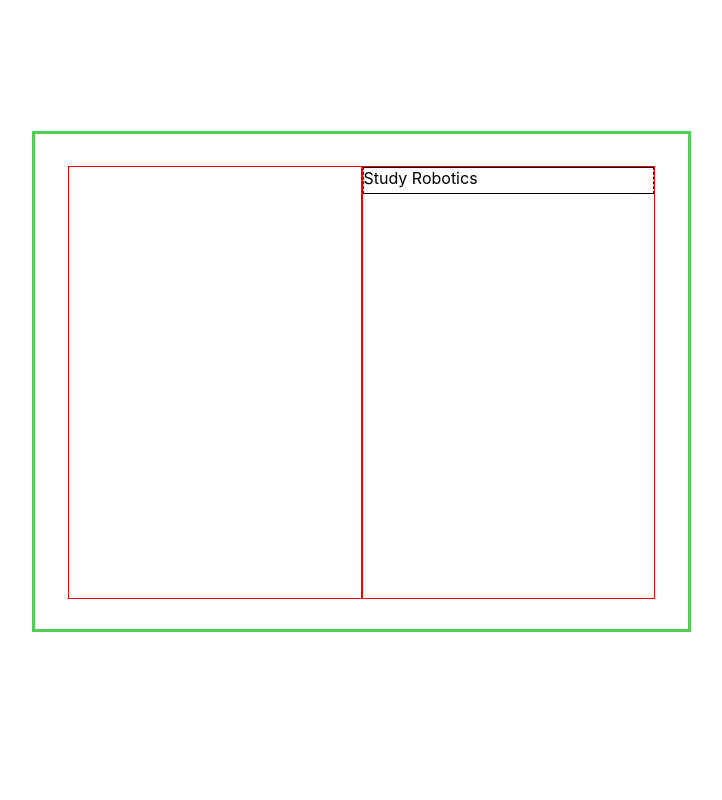
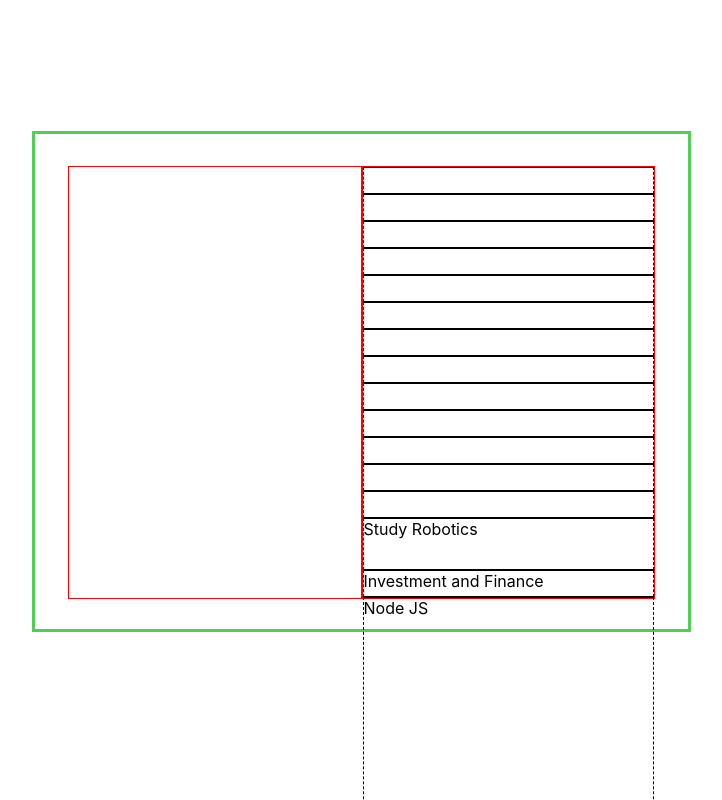
Before and after one commit to clayman1325/Time_Block_Planer, a React (Create React App) app: page / in a window 1280 px wide. Shown: the top 800 px of the page, without its empty margins (294-1016 px from the left). Built offline with nearby package versions, Linux system fonts and the light colour scheme.

Commit message:
First fix and tweek in the TimeBlock component Add the logic for the scheduler Column Add utils folder in order to keep auxiliary calculations such as Time conversions

```diff
--- a/src/Pages/Daily/Components/Column.js
+++ b/src/Pages/Daily/Components/Column.js
@@ -1,7 +1,41 @@
+import classes from "./Column.module.css";
+import TimeBlock from "./TimeBlock";
+
 const Column = () => {
+    const timeBlocks = [
+        { text: "Study Robotics", start: 1200, finish: 1300 },
+        { text: "Investment and Finance", start: 1300, finish:1330 },
+        { text: "Node JS", start: 1330, finish: 1900 },
+    ]
+
+    const buildColumn = () => {
+        let time = 530;
+        let index = 0;
+        let blocks = [];
+        let increment = (time) => (time) % 100 == 30 ? time + 70 : time + 30;
+
+        while(time < 2200) {
+            let nextTime = { start: time, finish: increment(time) };
+            let text = "";
+            let updateTime;
+            if(index < timeBlocks.length && timeBlocks[index].start == time) {
+                nextTime   = { start: timeBlocks[index].start, finish: timeBlocks[index].finish }
+                text       = timeBlocks[index].text;
+                updateTime = timeBlocks[index].finish - 30;
+                index++;
+            }
+
+            time = increment(updateTime || time);
+
+            blocks.push(<TimeBlock text={text} time={nextTime} />)
+        }
+        return blocks
+    }
+
     return (
-        <div>
-
+        <div className={classes.main}>
+            {/* <TimeBlock text={"Study Robotics"} time={{start: 900, finish: 930}} /> */}
+            { buildColumn() }
         </div>
     )
 }
--- /dev/null
+++ b/src/Pages/Daily/Components/Column.module.css
@@ -0,0 +1,5 @@
+.main {
+    width:100%;
+    height: 100%;
+    /* border: solid brown 2px; */
+}
--- a/src/Pages/Daily/Components/TimeBlock.js
+++ b/src/Pages/Daily/Components/TimeBlock.js
@@ -1,9 +1,11 @@
 import { useEffect, useState } from "react";
 import classes from "./TimeBlock.module.css";
+import Converter from "../../../Utils/Time/Converter"
 
 const BLOCK_HEIGHT = 25;
 const TimeBlock = (props) => {
     const [timeBlocks, setTimeBlocks] = useState({});
+    const fromHourToMin = Converter().fromHourToMin;
 
     const buildTimeBlock = () => {
         const height = BLOCK_HEIGHT * timeBlocks;
@@ -15,9 +17,11 @@ const TimeBlock = (props) => {
     }
 
     useEffect(()=> {
-        let numberOfBlocks = Math.abs(props.time.finish - props.time.start) / 60;
-        numberOfBlocks = numberOfBlocks % 2 == 0 ? numberOfBlocks : Math.floor(numberOfBlocks) + 1;
+        const finish = fromHourToMin(props.time.finish);
+        const start  = fromHourToMin(props.time.start);
+        const numberOfBlocks = (finish - start) / 30;
         setTimeBlocks(numberOfBlocks);
+        console.log(props.time.finish, finish, props.time.start, start, start - finish, numberOfBlocks)
     }, [props])
     return (
         <div>
--- a/src/Pages/Daily/Tracker.js
+++ b/src/Pages/Daily/Tracker.js
@@ -1,4 +1,5 @@
 import TimeBlock from "./Components/TimeBlock";
+import Column from "./Components/Column"
 import classes from "./Tracker.module.css";
 
 const Tracker = (props) => {
@@ -8,7 +9,8 @@ const Tracker = (props) => {
             <body>
                 {/* <Schedule /> */}
                 <div className={classes.test}>
-                    <TimeBlock text={"Study Robotics"} time={{start: 900, finish: 930}} />
+                    <Column/>
+                    {/* <TimeBlock text={"Study Robotics"} time={{start: 900, finish: 930}} /> */}
                 </div>
             </body>
         </section>
--- /dev/null
+++ b/src/Utils/Time/Converter.js
@@ -0,0 +1,13 @@
+const Converter = () => {
+    const fromHourToMin = (hour) => {
+        hour = hour / 100;
+        const minutes = hour * 10 % 2 == 0 ? 0 : 30;
+        return Math.floor(hour) * 60 + minutes;
+    }
+    return {
+        fromHourToMin
+    }
+}
+
+
+export default Converter;
```
